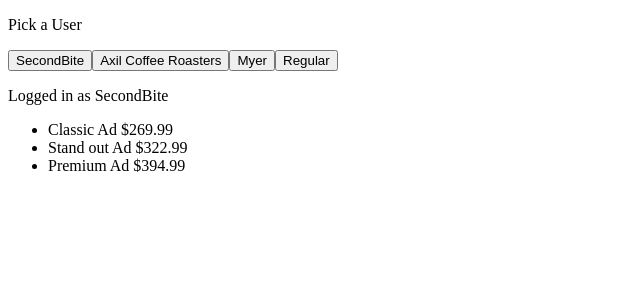
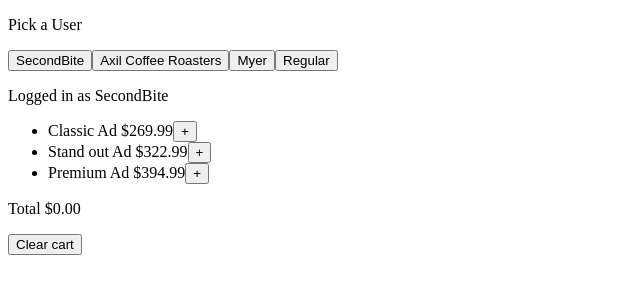
Before and after one commit to Suzyyc/seekLearning, a React (Create React App) app: page / in a window 1280 px wide. Both pictures are taken after a click on the button "SecondBite". Shown: the top 300 px of the page, without its empty margins (0-640 px from the left). Built offline with nearby package versions, Linux system fonts and the light colour scheme.

Commit message:
add cart logic, clear cart, calculate cart total

```diff
--- a/src/Cart.tsx
+++ b/src/Cart.tsx
@@ -2,17 +2,20 @@
 
 const ads = [
   {
+    id: 1,
     name: "Classic Ad",
     description: "Offers the most basic level of advertisement",
     price: 269.99,
   },
   {
+    id: 2,
     name: "Stand out Ad",
     description:
       "Allows advertisers to use a company logo and use a longer presentation text",
     price: 322.99,
   },
   {
+    id: 3,
     name: "Premium Ad",
     description:
       "Same benefits as Standout Ad, but also puts the advertisement at the top of the results, allowing higher visibility",
@@ -20,8 +23,37 @@
   },
 ];
 
+const getAd = (id: number) => ads.find((ad) => ad.id === id);
+
+type CartItem = {
+  id: number;
+  qty: number;
+};
+
 const Cart = () => {
-  const [cart, setCart] = useState([]);
+  const [cartItems, setCartItems] = useState<CartItem[]>([]);
+
+  const addToCart = (id: number) => {
+    const cartItem = cartItems.find((item) => id === item.id) || { id, qty: 0 };
+    cartItem.qty++;
+    const otherCartItems = cartItems.filter((item) => id !== item.id);
+    // this wont preserve order, need to slice with index
+    setCartItems([...otherCartItems, cartItem]);
+  };
+
+  console.log(cartItems);
+
+  const calcCartTotal = () => {
+    const total = cartItems.reduce((sum, item) => {
+      const ad = getAd(item.id);
+      return ad ? ad.price * item.qty + sum : sum;
+    }, 0);
+    return total.toFixed(2);
+  };
+
+  const clearCart = () => {
+    setCartItems([]);
+  };
 
   return (
     <div>
@@ -29,9 +61,18 @@
         {ads.map((ad) => (
           <li>
             {ad.name} ${ad.price}
+            <button onClick={() => addToCart(ad.id)}>+</button>
           </li>
         ))}
       </ul>
+      {cartItems.map((item) => (
+        <>
+          <p>{getAd(item.id)?.name}</p>
+          <p>qty: {item.qty}</p>
+        </>
+      ))}
+      <p>Total ${calcCartTotal()}</p>
+      <button onClick={clearCart}>Clear cart</button>
     </div>
   );
 };
```
